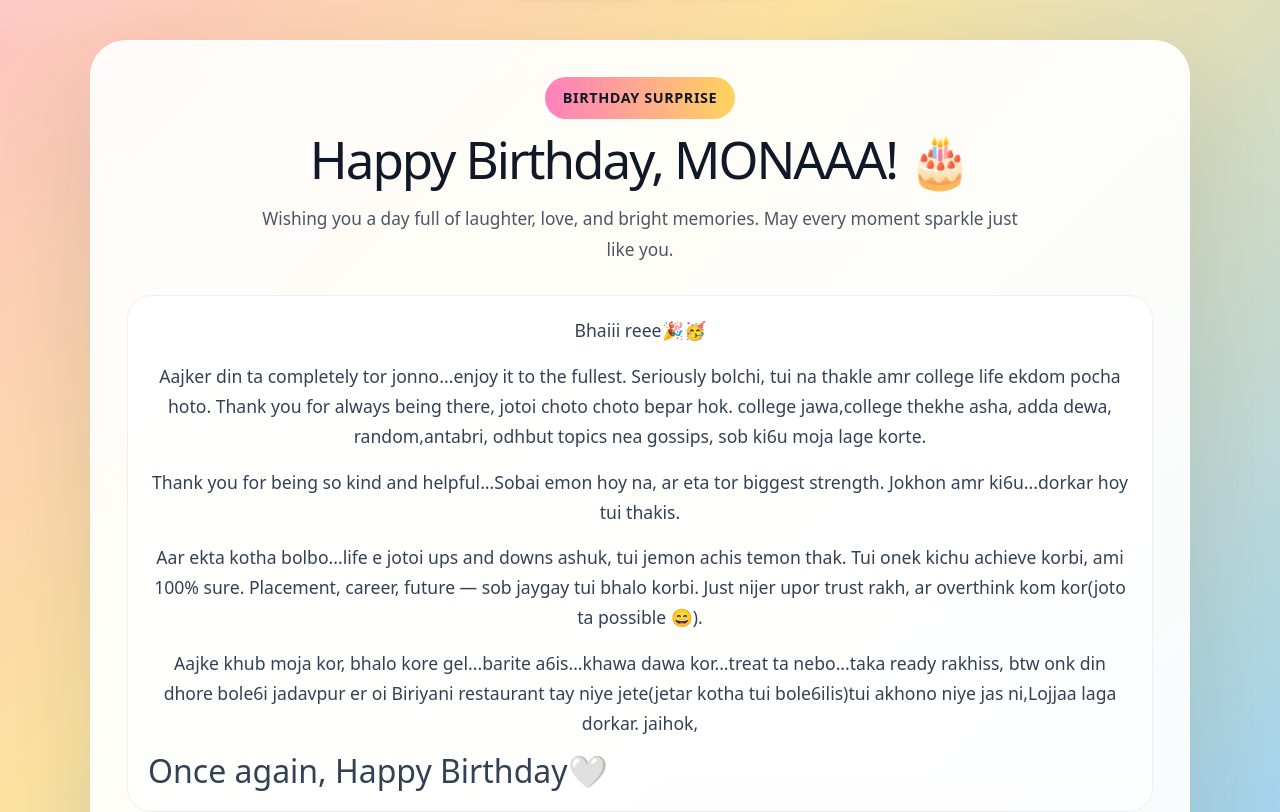
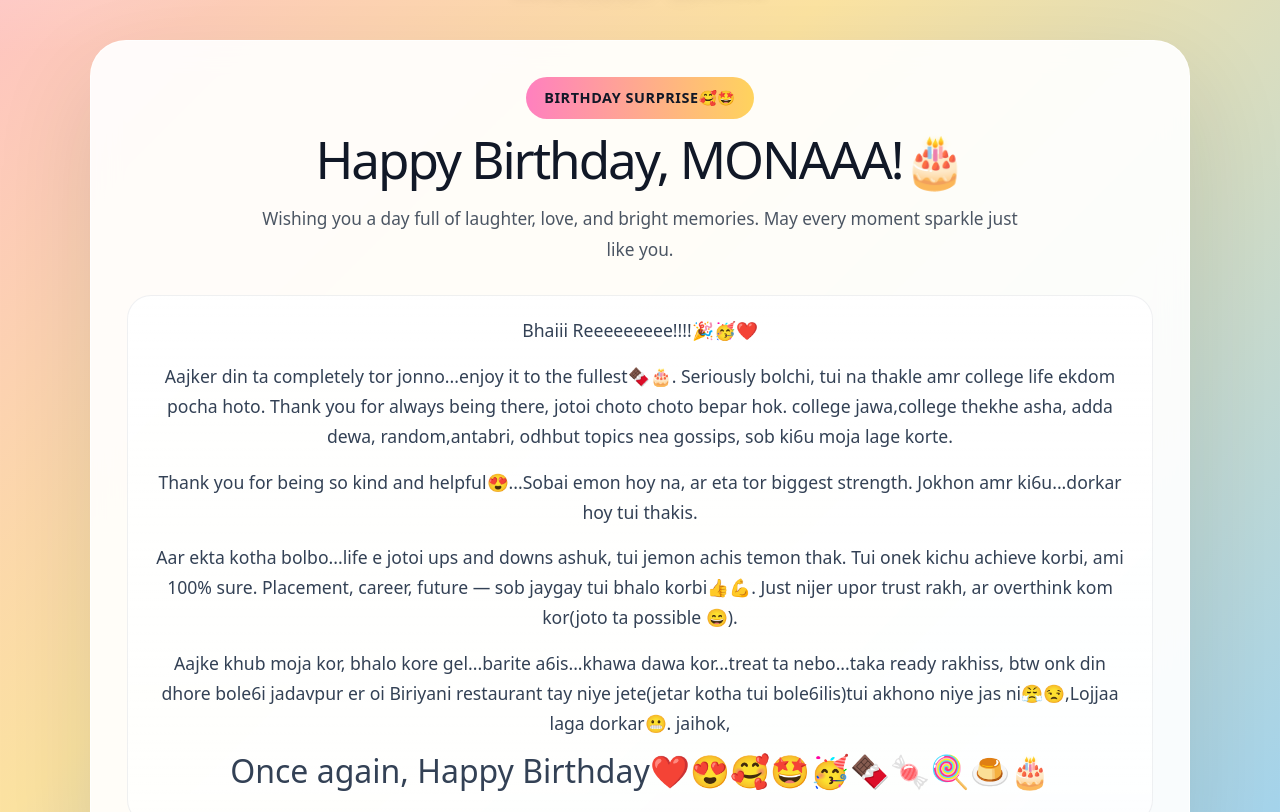
Before and after one commit to ArkaSaha23/Birthday-wish, a React app: page / in a window 1280 px wide. Shown: the part 480-1292 px from the top of the page. Built offline with nearby package versions, Linux system fonts and the light colour scheme; the HTML template or start-up script is replaced by a standard one.

Commit message:
Notes.jsx

```diff
--- a/src/assets/components/Notes.jsx
+++ b/src/assets/components/Notes.jsx
@@ -4,8 +4,8 @@ function Notes() {
   return (
     <section className="birthday-card">
       <div className="birthday-card__header">
-        <span className="badge">Birthday Surprise</span>
-        <h1>Happy Birthday, MONAAA! 🎂</h1>
+        <span className="badge">Birthday Surprise🥰🤩</span>
+        <h1>Happy Birthday, MONAAA!🎂</h1>
         <p>
           Wishing you a day full of laughter, love, and bright memories. May
           every moment sparkle just like you.
@@ -15,30 +15,30 @@ function Notes() {
       <div className="birthday-card__details">
         <div className="birthday-card__detail">
           <p>
-            <span className="descrption">Bhaiii reee🎉🥳</span>
+            <span className="descrption">Bhaiii Reeeeeeeee!!!!🎉🥳❤️</span>
             <span className="descrption">
-              Aajker din ta completely tor jonno...enjoy it to the fullest.
+              Aajker din ta completely tor jonno...enjoy it to the fullest🍫🎂.
               Seriously bolchi, tui na thakle amr college life ekdom pocha hoto. Thank you for always being there, jotoi choto choto
               bepar hok. college jawa,college thekhe asha, adda dewa, random,antabri, odhbut topics nea gossips, sob ki6u moja lage korte.
             </span>
 
             <span className="descrption">
-              Thank you for being so kind and helpful...Sobai emon hoy na,
+              Thank you for being so kind and helpful😍...Sobai emon hoy na,
               ar eta tor biggest strength. Jokhon amr ki6u...dorkar hoy tui thakis.
             </span>
 
             <span className="descrption">
               Aar ekta kotha bolbo...life e jotoi ups and downs ashuk, tui jemon
               achis temon thak. Tui onek kichu achieve korbi, ami 100% sure.
-              Placement, career, future — sob jaygay tui bhalo korbi. Just nijer
+              Placement, career, future — sob jaygay tui bhalo korbi👍💪. Just nijer
               upor trust rakh, ar overthink kom kor(joto ta possible 😄).
             </span>
 
             <span className="descrption">
-              Aajke khub moja kor, bhalo kore gel...barite a6is...khawa dawa kor...treat ta nebo...taka ready rakhiss, btw onk din dhore bole6i jadavpur er oi Biriyani restaurant tay niye jete(jetar kotha tui bole6ilis)tui akhono niye jas ni,Lojjaa laga dorkar. jaihok,
+              Aajke khub moja kor, bhalo kore gel...barite a6is...khawa dawa kor...treat ta nebo...taka ready rakhiss, btw onk din dhore bole6i jadavpur er oi Biriyani restaurant tay niye jete(jetar kotha tui bole6ilis)tui akhono niye jas ni😤😒,Lojjaa laga dorkar😬. jaihok,
               </span>
-              <span>Once again, Happy
-              Birthday🤍
+              <span className="buttom-wish">Once again, Happy
+              Birthday❤️😍🥰🤩🥳🍫🍬🍭🍮🎂
             </span>
           </p>
         </div>
```
